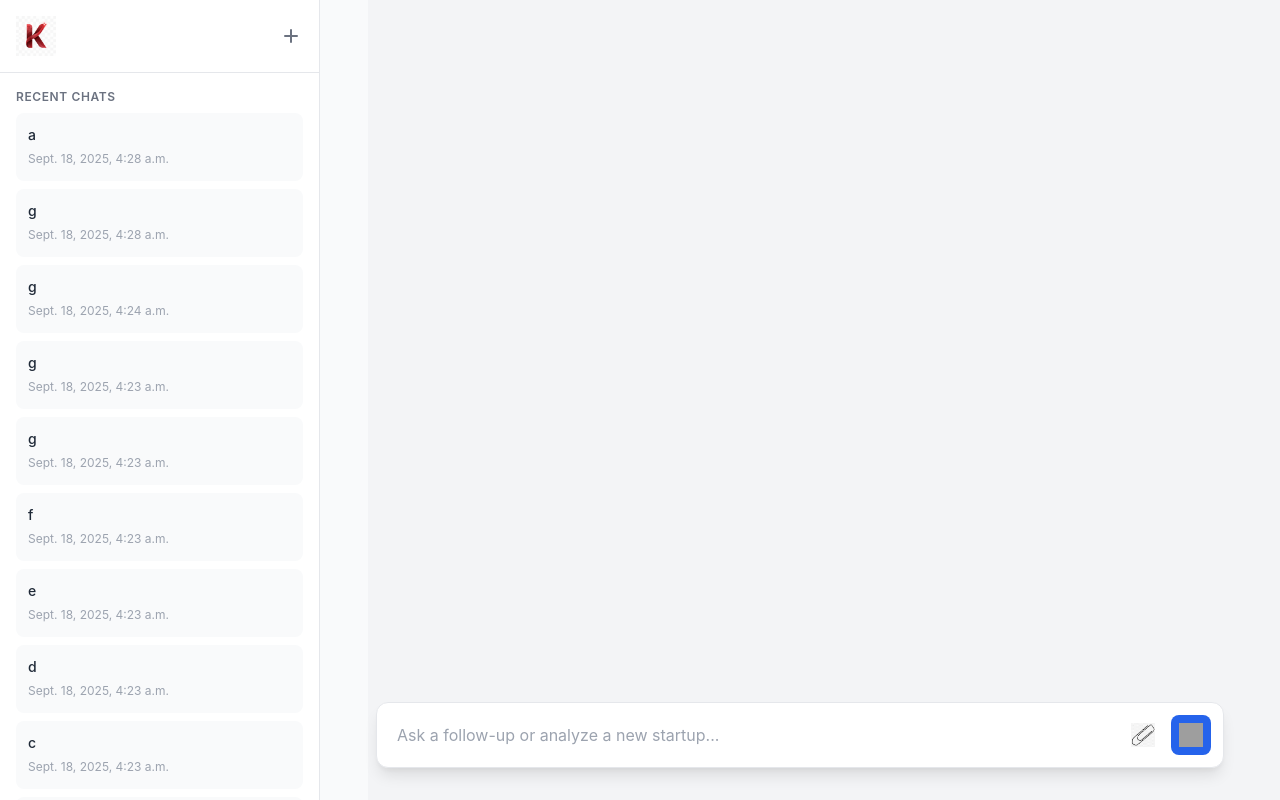
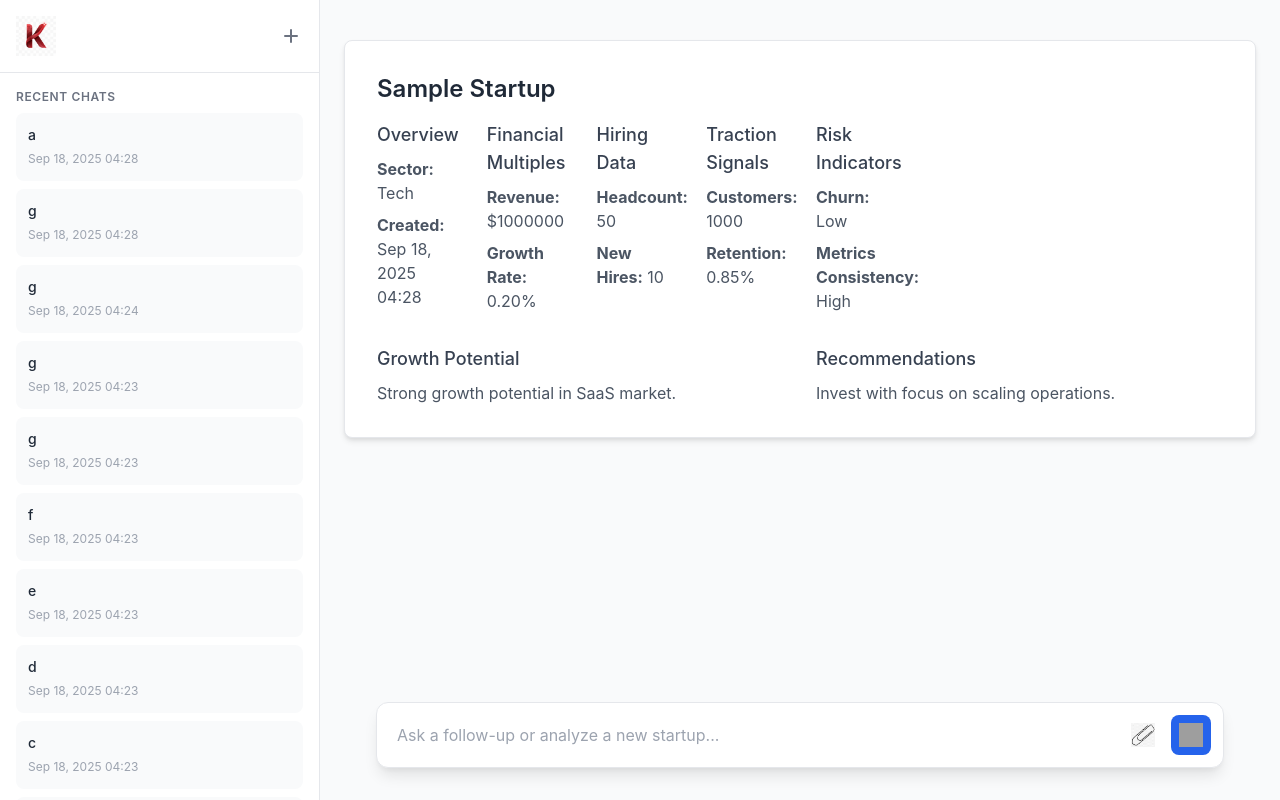
Before and after one commit to Mathavk1606/KickStarter, a Django app: page / in a window 1280 px wide. Run offline with Django 5.2, Linux system fonts and the light colour scheme; data comes from the database, SQL or seed files in the repository; grey boxes are pictures that could not be loaded.

Commit message:
Sample startup added

```diff
--- a/analyst/templates/index.html
+++ b/analyst/templates/index.html
@@ -1,9 +1,8 @@
 {% extends 'base.html' %}
-{% load static json_filters %}
+{% load static %}
 
 {% block content %}
 <div class="relative min-h-screen bg-gray-50">
-
     <!-- Left Sidebar (Fixed Position) -->
     <div class="fixed top-0 left-0 h-full w-80 bg-white border-r border-gray-200 flex flex-col z-10">
         <!-- Logo and New Chat -->
@@ -13,8 +12,8 @@
                     src="{% static 'images/logo.png' %}"
                     alt="Kickstarter Logo"
                     class="h-10"
-                    onerror="this.onerror=null; this.src='https://www.svgrepo.com/show/505199/letter-k.svg';">
-                <button class="text-gray-500 hover:text-blue-600">
+                    onerror="this.src='{% static 'images/fallback-logo.png' %}';">
+                <button class="text-gray-500 hover:text-blue-600" onclick="clearChatInput()">
                     <svg xmlns="http://www.w3.org/2000/svg" class="h-6 w-6" fill="none" viewBox="0 0 24 24" stroke="currentColor">
                         <path stroke-linecap="round" stroke-linejoin="round" stroke-width="2" d="M12 6v6m0 0v6m0-6h6m-6 0H6" />
                     </svg>
@@ -22,29 +21,86 @@
             </div>
         </div>
 
-        <!-- Chat History (no changes here) -->
+        <!-- Chat History -->
         <div class="flex-1 overflow-y-auto p-4 space-y-2">
-            <!-- ... your chat history loop ... -->
             <h2 class="text-xs font-semibold text-gray-500 uppercase tracking-wider mb-2">Recent Chats</h2>
             {% for chat in chats %}
-                <div class="chat-item p-3 bg-gray-50 rounded-lg cursor-pointer hover:bg-gray-100 transition-colors duration-200">
+                <div class="chat-item p-3 bg-gray-50 rounded-lg cursor-pointer hover:bg-gray-100 transition-colors duration-200 {% if chat.id == selected_chat_id %}active bg-blue-50{% endif %}">
                     <p class="text-sm font-medium text-gray-800 truncate">{{ chat.message|truncatechars:40 }}</p>
-                    <small class="text-xs text-gray-400">{{ chat.timestamp }}</small>
+                    <small class="text-xs text-gray-400">{{ chat.timestamp|date:"M d, Y H:i" }}</small>
                 </div>
             {% empty %}
                 <p class="text-sm text-gray-400 text-center mt-4">No recent chats.</p>
             {% endfor %}
-            <div class="chat-item active p-3 rounded-lg cursor-pointer transition-colors duration-200">
-                <p class="text-sm font-medium text-gray-800 truncate">Analysis of Innovate Inc.</p>
-                <small class="text-xs text-gray-400">2 hours ago</small>
-            </div>
         </div>
     </div>
 
-    <!-- Main Content Area (no changes here) -->
+    <!-- Main Content Area -->
     <div class="ml-80 pb-32">
-        <main class="max-w-4xl mx-auto py-10 px-6">
-            <!-- ... your analysis content loop ... -->
+        <main class="max-w-10xl mx-auto py-10 px-6">
+            {% if messages %}
+                <div class="mb-6">
+                    {% for message in messages %}
+                        <div class="p-4 mb-2 rounded-lg {% if message.tags == 'error' %}bg-red-100 text-red-800{% else %}bg-green-100 text-green-800{% endif %}">
+                            {{ message }}
+                        </div>
+                    {% endfor %}
+                </div>
+            {% endif %}
+            {% for analysis in analyses %}
+                <div class="bg-white p-8 rounded-lg shadow-md mb-6 border border-gray-200">
+                    <h2 class="text-2xl font-semibold text-gray-800 mb-4">{{ analysis.company_name }}</h2>
+                    <div class="grid grid-cols-1 lg:grid-cols-8 gap-8">
+                        <!-- Sector and Basic Info -->
+                        <div>
+                            <h3 class="text-lg font-medium text-gray-700 mb-2">Overview</h3>
+                            <p class="text-gray-600"><strong>Sector:</strong> {{ analysis.sector }}</p>
+                            <p class="text-gray-600 mt-2"><strong>Created:</strong> {{ analysis.created_at|date:"M d, Y H:i" }}</p>
+                        </div>
+                        <!-- Financial Multiples -->
+                        <div>
+                            <h3 class="text-lg font-medium text-gray-700 mb-2">Financial Multiples</h3>
+                            <p class="text-gray-600"><strong>Revenue:</strong> ${{ analysis.financial_multiples.revenue|floatformat:0 }}</p>
+                            <p class="text-gray-600 mt-2"><strong>Growth Rate:</strong> {{ analysis.financial_multiples.growth_rate|floatformat:2 }}%</p>
+                        </div>
+                        <!-- Hiring Data -->
+                        <div>
+                            <h3 class="text-lg font-medium text-gray-700 mb-2">Hiring Data</h3>
+                            <p class="text-gray-600"><strong>Headcount:</strong> {{ analysis.hiring_data.headcount }}</p>
+                            <p class="text-gray-600 mt-2"><strong>New Hires:</strong> {{ analysis.hiring_data.new_hires }}</p>
+                        </div>
+                        <!-- Traction Signals -->
+                        <div>
+                            <h3 class="text-lg font-medium text-gray-700 mb-2">Traction Signals</h3>
+                            <p class="text-gray-600"><strong>Customers:</strong> {{ analysis.traction_signals.customers }}</p>
+                            <p class="text-gray-600 mt-2"><strong>Retention:</strong> {{ analysis.traction_signals.retention|floatformat:2 }}%</p>
+                        </div>
+                        <!-- Risk Indicators -->
+                        <div>
+                            <h3 class="text-lg font-medium text-gray-700 mb-2">Risk Indicators</h3>
+                            <p class="text-gray-600"><strong>Churn:</strong> {{ analysis.risk_indicators.churn }}</p>
+                            <p class="text-gray-600 mt-2"><strong>Metrics Consistency:</strong> {{ analysis.risk_indicators.metrics_consistency }}</p>
+                        </div>
+                    </div>
+                    <!-- Growth Potential and Recommendations -->
+                    <div class="mt-8">
+                        <div class="grid grid-cols-1 lg:grid-cols-2 gap-8">
+                            <div>
+                                <h3 class="text-lg font-medium text-gray-700 mb-2">Growth Potential</h3>
+                                <p class="text-gray-600">{{ analysis.growth_potential }}</p>
+                            </div>
+                            <div>
+                                <h3 class="text-lg font-medium text-gray-700 mb-2">Recommendations</h3>
+                                <p class="text-gray-600">{{ analysis.recommendations }}</p>
+                            </div>
+                        </div>
+                    </div>
+                </div>
+            {% empty %}
+                <div class="text-center py-10">
+                    <p class="text-gray-500 text-lg">No analysis available. Start by submitting a message or uploading a file below.</p>
+                </div>
+            {% endfor %}
         </main>
     </div>
 
@@ -53,22 +109,22 @@
         <div class="max-w-4xl mx-auto px-6 pb-6">
             <form method="post" enctype="multipart/form-data" class="relative bg-white p-2 rounded-xl shadow-lg border border-gray-200">
                 {% csrf_token %}
-                <input type="text" name="message" placeholder="Ask a follow-up or analyze a new startup..." class="w-full p-3 pr-24 bg-transparent border-none focus:ring-0 focus:outline-none">
+                <input type="text" name="message" id="chat-input" placeholder="Ask a follow-up or analyze a new startup..." class="w-full p-3 pr-24 bg-transparent border-none focus:ring-0 focus:outline-none">
                 <div class="absolute inset-y-0 right-0 flex items-center pr-3">
                     <label for="file-upload" class="p-2 text-gray-500 rounded-full hover:bg-gray-100 cursor-pointer">
                         <img
                             src="{% static 'images/paper-clip.png' %}"
                             alt="Upload"
                             class="h-6 w-6"
-                            onerror="this.onerror=null; this.src='https://www.svgrepo.com/show/522339/attachment.svg';">
+                            onerror="this.src='{% static 'images/fallback-paper-clip.png' %}';">
                     </label>
-                    <input id="file-upload" name="file" type="file" class="hidden">
+                    <input id="file-upload" name="file" type="file" class="hidden" onchange="updateFileName(this)">
                     <button type="submit" class="p-2 text-white bg-blue-600 rounded-lg hover:bg-blue-700 ml-2">
-                         <img
+                        <img
                             src="{% static 'images/send-icon.svg' %}"
                             alt="Send"
                             class="h-6 w-6"
-                            onerror="this.onerror=null; this.src='https://www.svgrepo.com/show/533315/send-alt-1.svg';">
+                            onerror="this.src='{% static 'images/fallback-send-icon.svg' %}';">
                     </button>
                 </div>
             </form>
@@ -76,4 +132,17 @@
         </div>
     </div>
 </div>
+
+<script>
+    function updateFileName(input) {
+        const fileName = input.files.length > 0 ? input.files[0].name : '';
+        document.getElementById('file-name').textContent = fileName;
+    }
+
+    function clearChatInput() {
+        document.getElementById('chat-input').value = '';
+        document.getElementById('file-upload').value = '';
+        document.getElementById('file-name').textContent = '';
+    }
+</script>
 {% endblock %}
```
